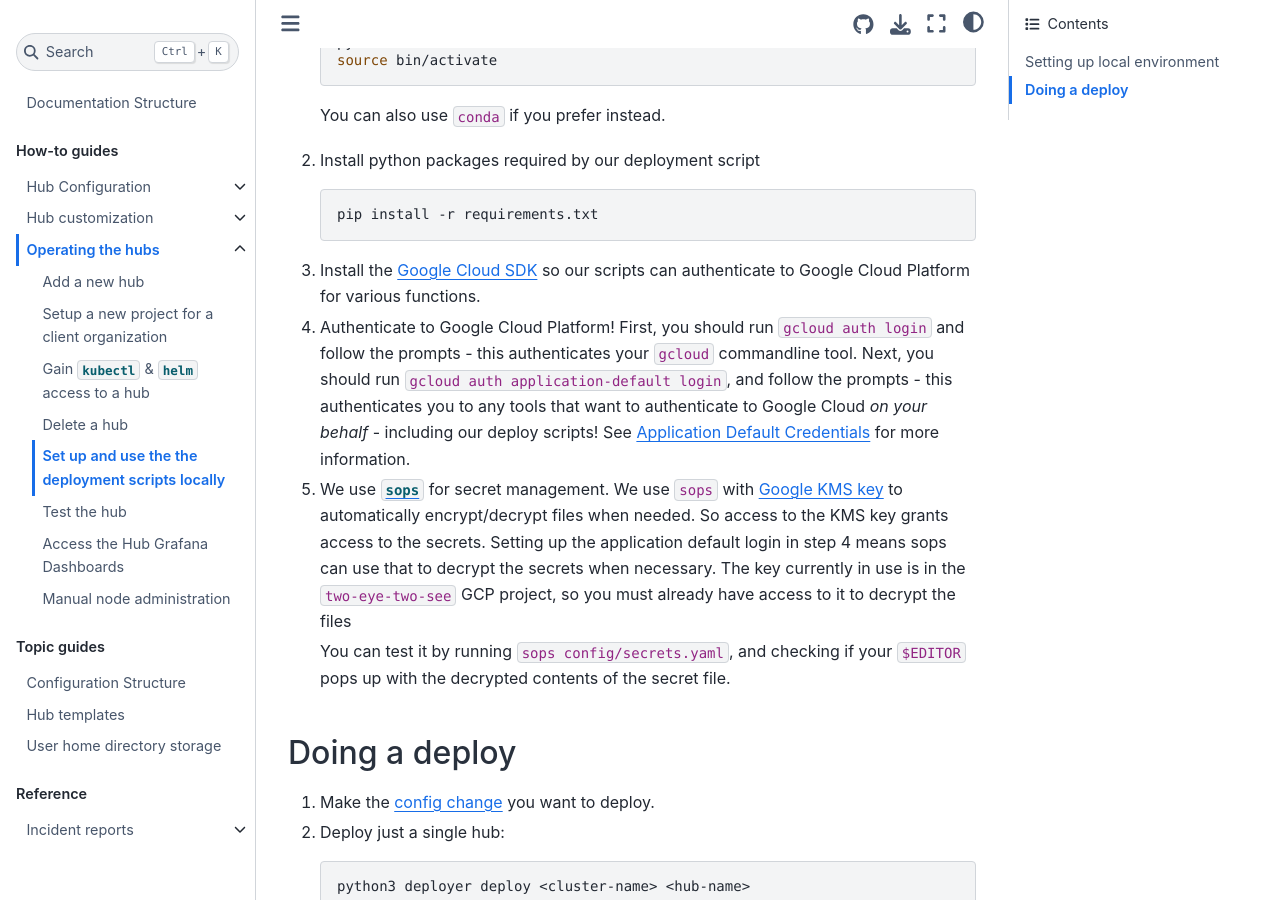
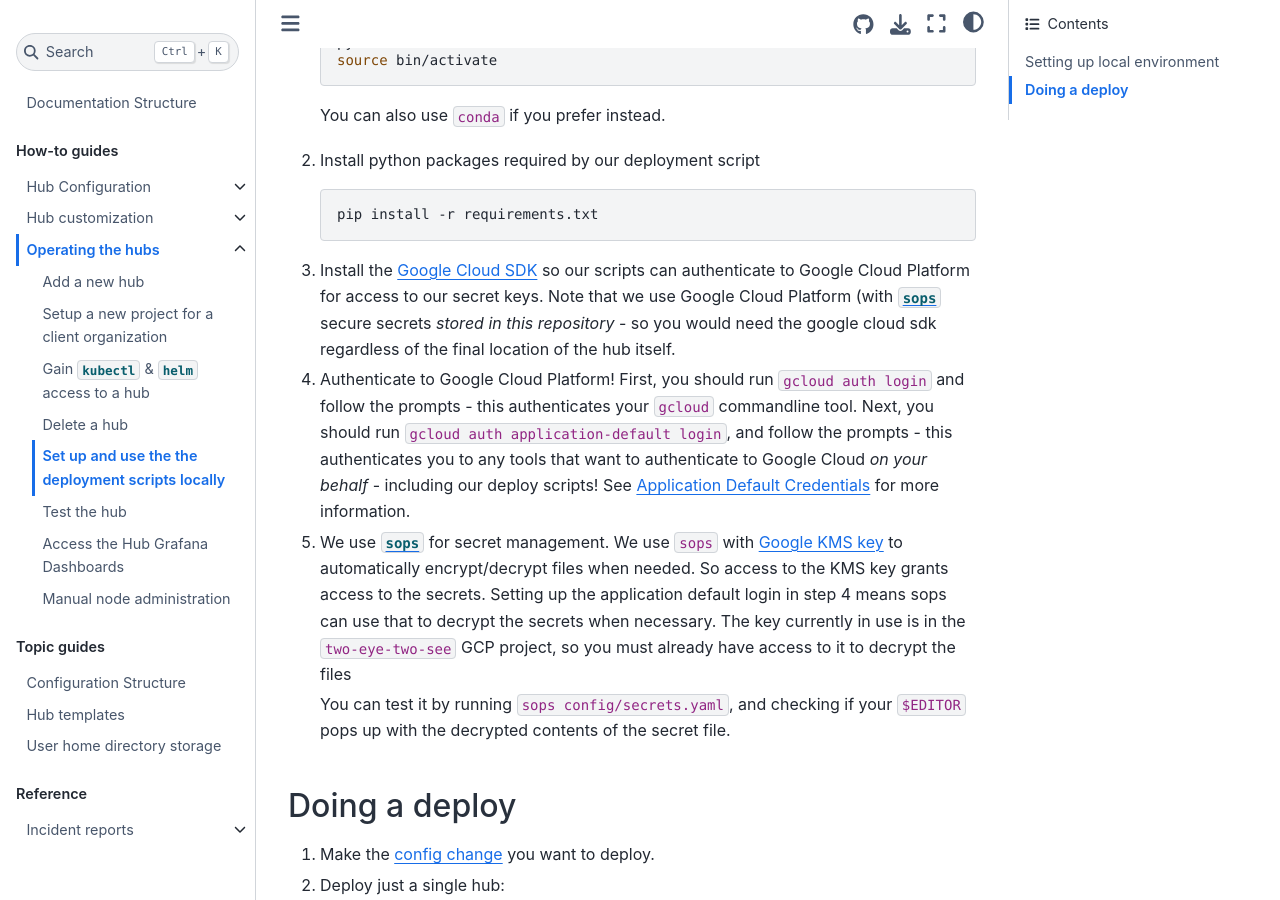
Before and after one commit to 2i2c-org/infrastructure, a Sphinx documentation site: the page built from docs/howto/operate/manual-deploy.md, in a window 1280 px wide and 900 px high, scrolled down 454 px. Built offline with Sphinx 7.4.7 and the Sphinx Book theme 1.1.4, drawn with Linux system fonts in a browser that asks for light colours.

Commit message:
Clarify why we install google cloud sdk

````diff
--- a/docs/howto/operate/manual-deploy.md
+++ b/docs/howto/operate/manual-deploy.md
@@ -26,8 +26,11 @@ of this repository, and can deploy one or more hubs to our clusters.
    ```
 
 3. Install the [Google Cloud SDK](https://cloud.google.com/sdk) so
-   our scripts can authenticate to Google Cloud Platform for various
-   functions.
+   our scripts can authenticate to Google Cloud Platform for access
+   to our secret keys. Note that we use Google Cloud Platform (with
+   [`sops`](https://github.com/mozilla/sops) secure secrets *stored
+   in this repository* - so you would need the google cloud sdk regardless of
+   the final location of the hub itself.
 
 4. Authenticate to Google Cloud Platform! First, you should run
    `gcloud auth login` and follow the prompts - this authenticates your
````
